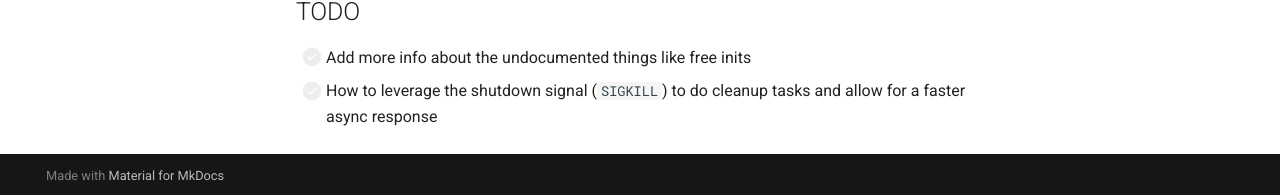
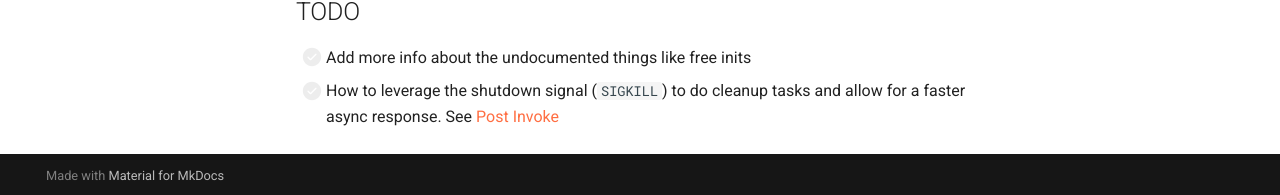
Before and after one commit to michaelbrewer/aws-lambda-events, an MkDocs documentation site: the page built from docs/lambda-lifecycle.md, in a window 1280 px wide and 900 px high, scrolled down 586 px. Shown: the part 702-897 px from the top of the window. Built offline with MkDocs 1.6.1 and Material for MkDocs 9.7.7, drawn with Linux system fonts in a browser that asks for light colours; comment, search, counter and statistics services are not loaded.

Commit message:
chore: add more to do notes

```diff
--- a/docs/lambda-lifecycle.md
+++ b/docs/lambda-lifecycle.md
@@ -26,11 +26,11 @@ When Lambda is about to shut down the runtime, it sends a `Shutdown` event to th
 
 ## Documentation
 
-- [AWS Lambda execution environment](https://docs.aws.amazon.com/lambda/latest/dg/runtimes-context.html)
-- [Lambda Cold Starts and Bootstrap Code](https://bitesizedserverless.com/bite/lambda-cold-start-bootstrap/)
-- [When is the Lambda Init Phase Free, and when is it Billed?](https://bitesizedserverless.com/bite/when-is-the-lambda-init-phase-free-and-when-is-it-billed/)
+- [AWS Lambda execution environment](https://docs.aws.amazon.com/lambda/latest/dg/runtimes-context.html){target="_blank"}
+- [Lambda Cold Starts and Bootstrap Code](https://bitesizedserverless.com/bite/lambda-cold-start-bootstrap/){target="_blank"}
+- [When is the Lambda Init Phase Free, and when is it Billed?](https://bitesizedserverless.com/bite/when-is-the-lambda-init-phase-free-and-when-is-it-billed/){target="_blank"}
 
 ## TODO
 
 - [ ] Add more info about the undocumented things like free inits
-- [ ] How to leverage the shutdown signal (`SIGKILL`) to do cleanup tasks and allow for a faster async response
+- [ ] How to leverage the shutdown signal (`SIGKILL`) to do cleanup tasks and allow for a faster async response. See [Post Invoke](https://github.com/aidansteele/postinvoke){target="_blank"}
```
